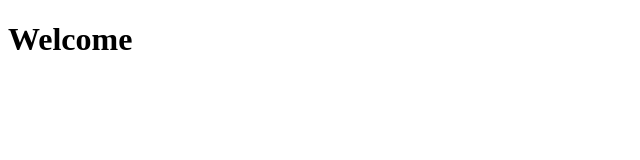
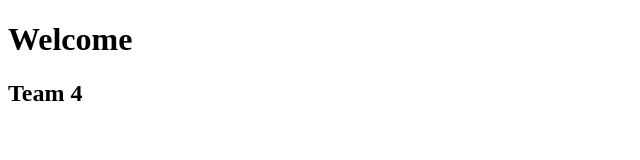
Before and after one commit to gracanind/vmi, a plain HTML site: page index.html in a window 1280 px wide. Shown: the whole page, without its empty margins (0-640 px from the left). Drawn offline with Linux system fonts and the light colour scheme.

Commit message:
Update index.html
Added team number

```diff
--- a/index.html
+++ b/index.html
@@ -7,5 +7,6 @@
   <body>
     <div id="root"></div>
     <h1>Welcome</h1>
+    <h2>Team 4</h4>
   </body>
 </html>
```
